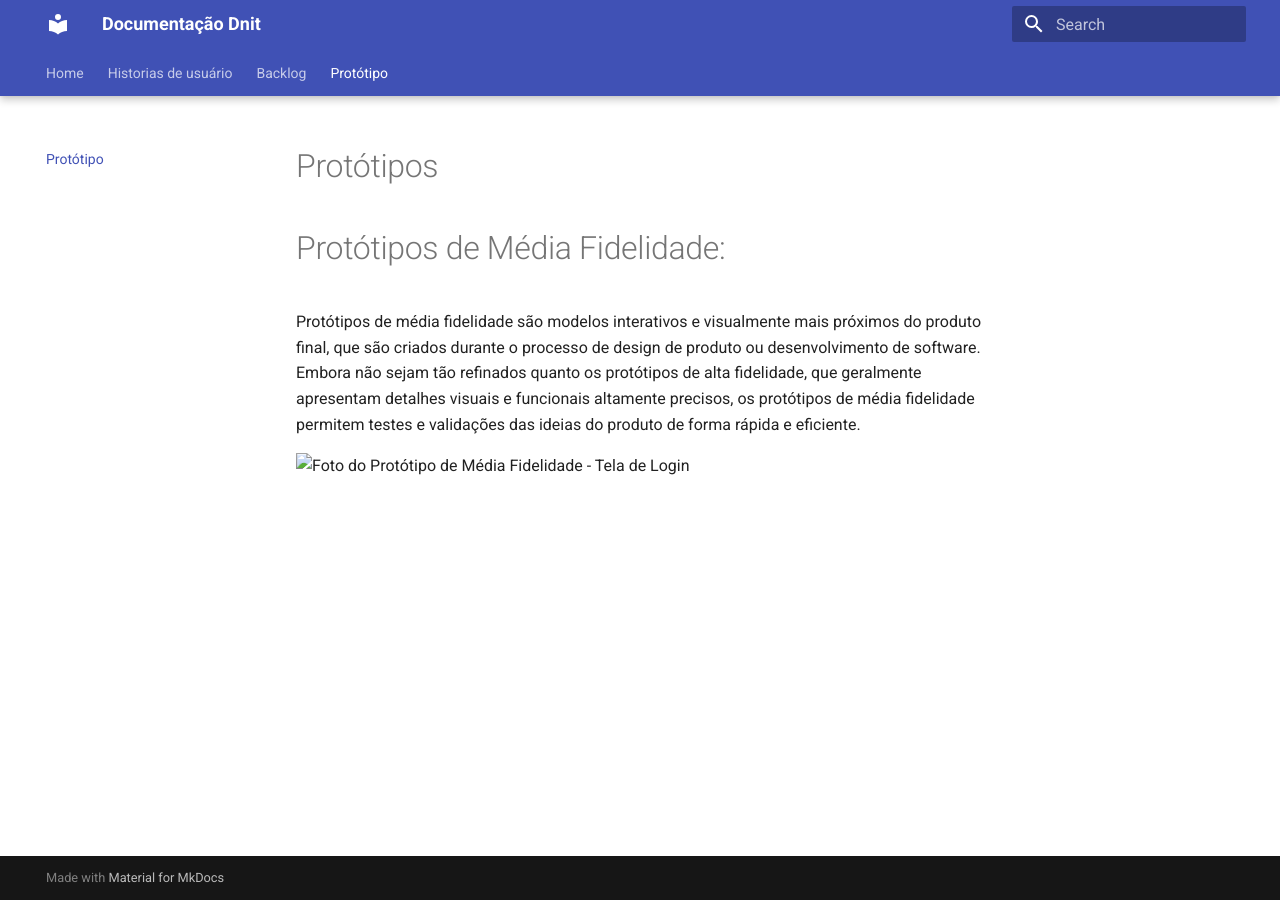
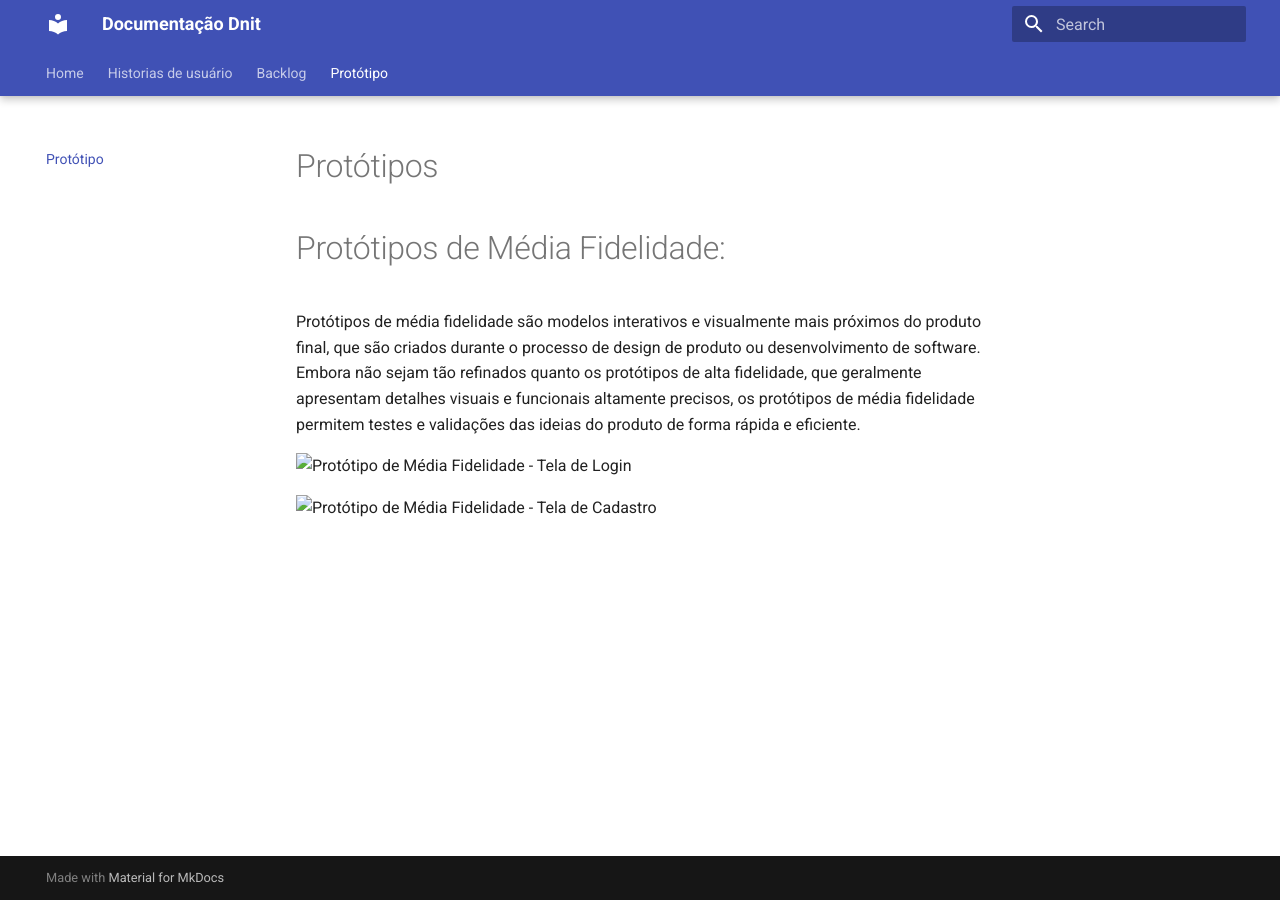
Before and after one commit to fga-eps-mds/2023-1-Dnit-DOC, an MkDocs documentation site: the page built from docs/docs/Prototipo/prototipo.md, in a window 1280 px wide. Built offline with MkDocs 1.6.1 and Material for MkDocs 9.7.7, drawn with Linux system fonts in a browser that asks for light colours; old or Windows-style settings are respelled for this version of MkDocs.

Commit message:
Protótipo média fidelidade tela de cadastro

```diff
--- a/docs/docs/Prototipo/prototipo.md
+++ b/docs/docs/Prototipo/prototipo.md
@@ -4,4 +4,6 @@
 
 Protótipos de média fidelidade são modelos interativos e visualmente mais próximos do produto final, que são criados durante o processo de design de produto ou desenvolvimento de software. Embora não sejam tão refinados quanto os protótipos de alta fidelidade, que geralmente apresentam detalhes visuais e funcionais altamente precisos, os protótipos de média fidelidade permitem testes e validações das ideias do produto de forma rápida e eficiente.
 
-<img src="assets\prototipoMediaLogin.jpeg" alt="Foto do Protótipo de Média Fidelidade - Tela de Login">
+<img src="assets\prototipoMediaLogin.jpeg" alt="Protótipo de Média Fidelidade - Tela de Login">
+
+<img src="assets\prototipoCadastro.jpg" alt="Protótipo de Média Fidelidade - Tela de Cadastro">
```
Also changed, not shown: docs/docs/assets/prototipoCadastro.jpg (added).
